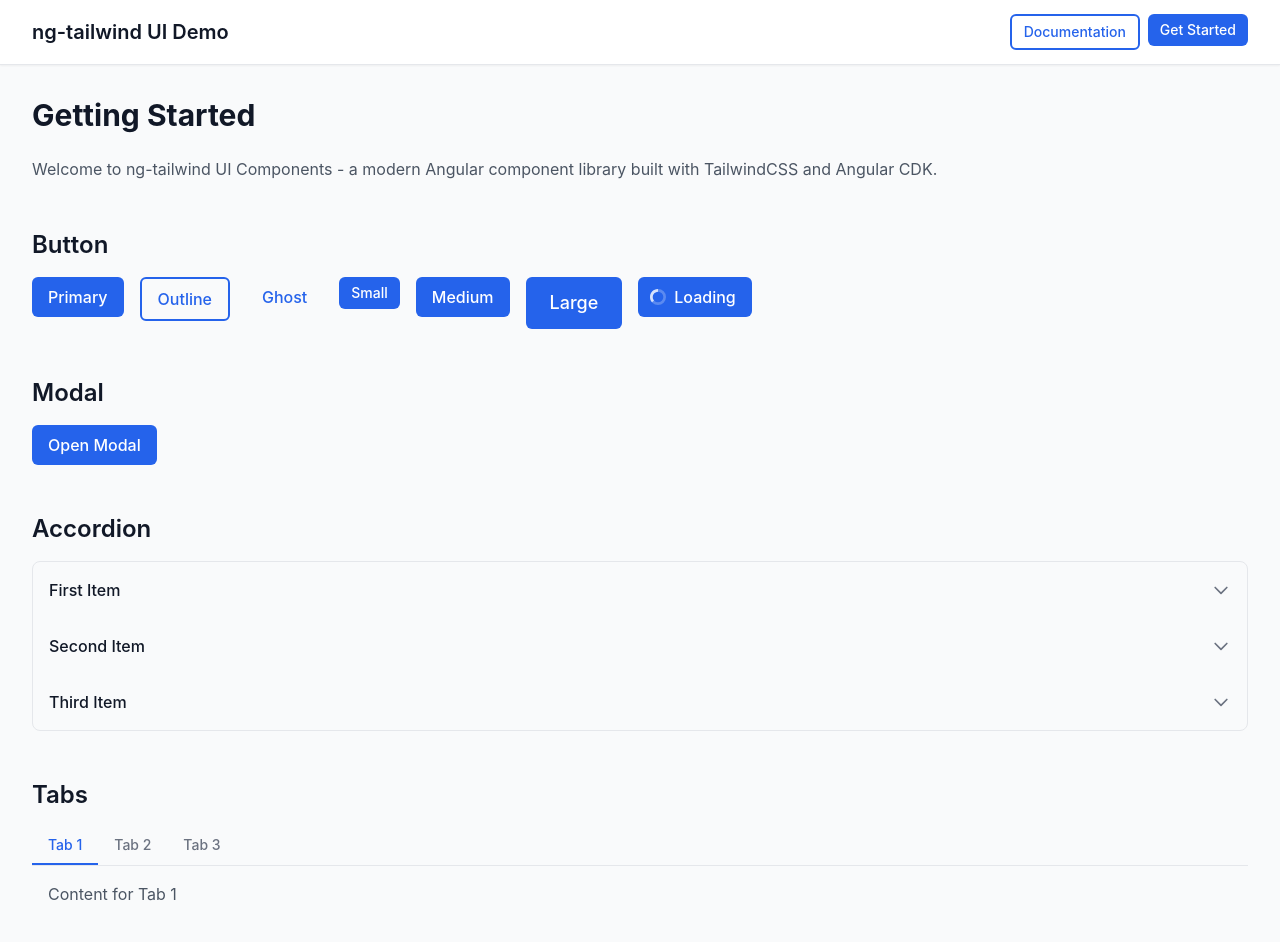
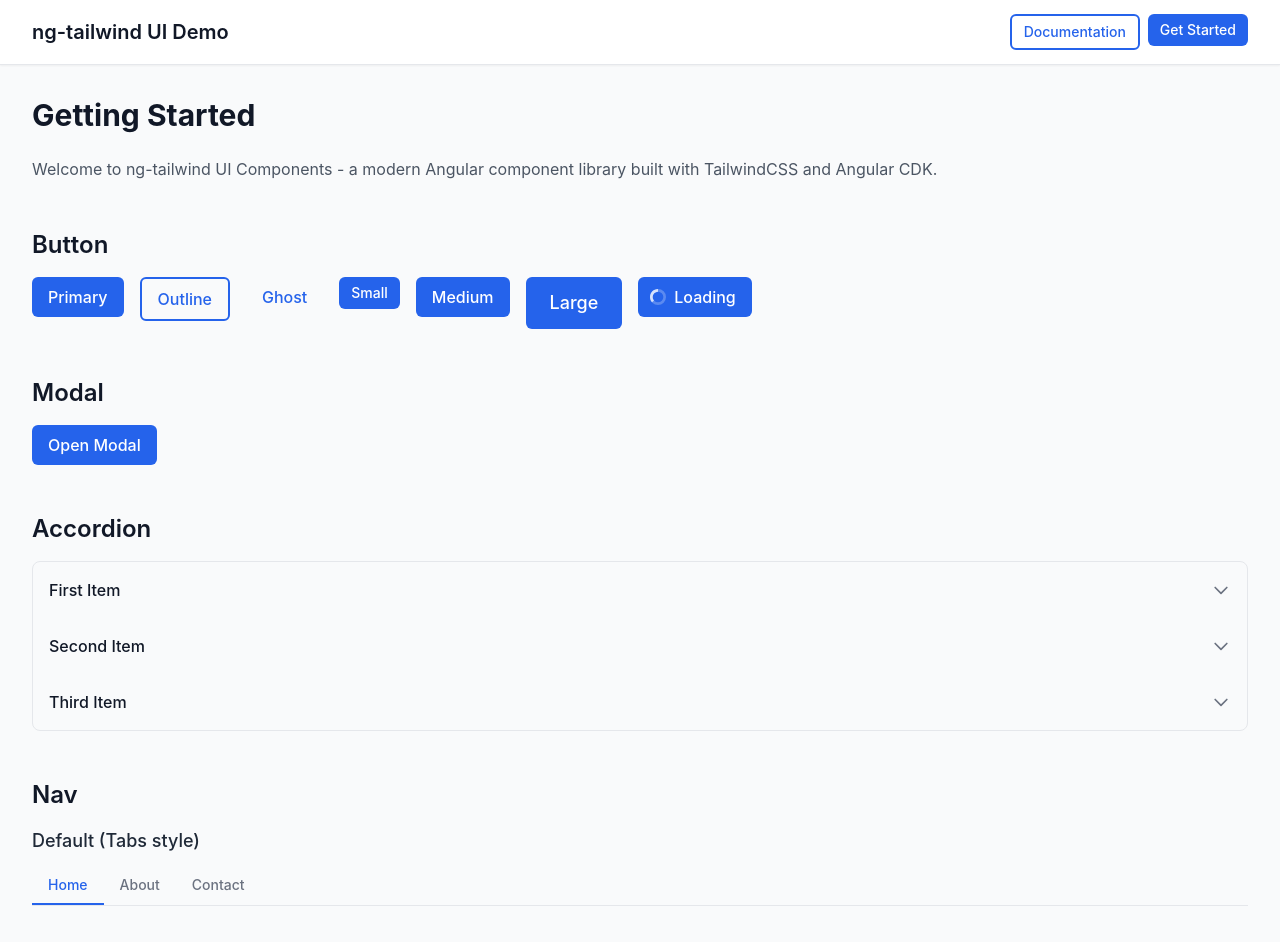
Before and after one commit to alexnoise79/ng-tailwind, an Angular app: page / in a window 1280 px wide. Shown: the top 942 px of the page. Built offline with nearby package versions, Linux system fonts and the light colour scheme.

Commit message:
refactor: remove Tabs component and update documentation to reflect the introduction of the Nav component with multiple styles

```diff
--- a/apps/ui-demo/src/app/home/home.component.html
+++ b/apps/ui-demo/src/app/home/home.component.html
@@ -44,21 +44,6 @@
         <p class="text-gray-600">This is the content of the third accordion item.</p>
       </ui-accordion-item>
     </ui-accordion>
-  </section>
-
-  <section>
-    <h2 class="text-2xl font-semibold text-gray-900 mb-4">Tabs</h2>
-    <ui-tabs>
-      <ui-tab label="Tab 1">
-        <p class="text-gray-600">Content for Tab 1</p>
-      </ui-tab>
-      <ui-tab label="Tab 2">
-        <p class="text-gray-600">Content for Tab 2</p>
-      </ui-tab>
-      <ui-tab label="Tab 3">
-        <p class="text-gray-600">Content for Tab 3</p>
-      </ui-tab>
-    </ui-tabs>
   </section>
 
   <section>
--- a/apps/ui-demo/src/app/home/home.component.ts
+++ b/apps/ui-demo/src/app/home/home.component.ts
@@ -1,9 +1,9 @@
 import { Component, signal } from '@angular/core';
-import { AccordionComponent, AccordionItemComponent, ButtonComponent, CollapseComponent, DatepickerComponent, DropdownComponent, DropdownTriggerDirective, DropdownContentDirective, ModalComponent, NavComponent, NavItemComponent, NgtDateStruct, TabsComponent, TabComponent, TooltipComponent } from '@ng-tailwind/ui-components';
+import { AccordionComponent, AccordionItemComponent, ButtonComponent, CollapseComponent, DatepickerComponent, DropdownComponent, DropdownTriggerDirective, DropdownContentDirective, ModalComponent, NavComponent, NavItemComponent, NgtDateStruct, TooltipComponent } from '@ng-tailwind/ui-components';
 
 @Component({
   selector: 'app-home',
-  imports: [ButtonComponent, ModalComponent, AccordionComponent, AccordionItemComponent, TabsComponent, TabComponent, NavComponent, NavItemComponent, DropdownComponent, DropdownTriggerDirective, DropdownContentDirective, TooltipComponent, CollapseComponent, DatepickerComponent],
+  imports: [ButtonComponent, ModalComponent, AccordionComponent, AccordionItemComponent, NavComponent, NavItemComponent, DropdownComponent, DropdownTriggerDirective, DropdownContentDirective, TooltipComponent, CollapseComponent, DatepickerComponent],
   templateUrl: './home.component.html'
 })
 export class HomeComponent {
--- a/libs/ui-components/src/components/tabs/index.ts
+++ /dev/null
@@ -1,2 +0,0 @@
-export * from './tabs.component';
-export * from './tab.component';
--- a/libs/ui-components/src/components/tabs/tab.component.html
+++ /dev/null
@@ -1,3 +0,0 @@
-<div [id]="panelId()" [attr.aria-labelledby]="buttonId()" [attr.role]="'tabpanel'" [attr.hidden]="!isActive() ? true : null" class="p-4">
-  <ng-content />
-</div>
--- a/libs/ui-components/src/components/tabs/tab.component.ts
+++ /dev/null
@@ -1,17 +0,0 @@
-import { Component, signal, computed, input } from '@angular/core';
-
-let tabIdCounter = 0;
-
-@Component({
-  selector: 'ui-tab',
-  templateUrl: './tab.component.html'
-})
-export class TabComponent {
-  readonly label = input.required<string>();
-
-  id = `tab-${tabIdCounter++}`;
-  isActive = signal(false);
-
-  buttonId = computed(() => `${this.id}-button`);
-  panelId = computed(() => `${this.id}-panel`);
-}
--- a/libs/ui-components/src/components/tabs/tabs.component.html
+++ /dev/null
@@ -1,26 +0,0 @@
-<div class="tabs-container">
-  <div (keydown)="handleKeyDown($event)" role="tablist" class="flex border-b border-gray-200">
-    @for (tab of tabs(); track tab.id) {
-      <button
-        [id]="tab.buttonId()"
-        [attr.aria-selected]="activeTabId() === tab.id"
-        [attr.aria-controls]="tab.panelId()"
-        [attr.tabindex]="activeTabId() === tab.id ? 0 : -1"
-        [class.border-primary-600]="activeTabId() === tab.id"
-        [class.text-primary-600]="activeTabId() === tab.id"
-        [class.border-transparent]="activeTabId() !== tab.id"
-        [class.text-gray-500]="activeTabId() !== tab.id"
-        [class.hover:text-gray-700]="activeTabId() !== tab.id"
-        (click)="selectTab(tab.id)"
-        type="button"
-        role="tab"
-        class="px-4 py-2 font-medium text-sm border-b-2 transition-colors focus:outline-none focus:ring-2 focus:ring-primary-500 focus:ring-offset-2"
-      >
-        {{ tab.label() }}
-      </button>
-    }
-  </div>
-  <div class="tab-panels">
-    <ng-content />
-  </div>
-</div>
--- a/libs/ui-components/src/components/tabs/tabs.component.ts
+++ /dev/null
@@ -1,60 +0,0 @@
-import { Component, ContentChildren, QueryList, AfterContentInit, signal } from '@angular/core';
-import { TabComponent } from './tab.component';
-
-@Component({
-  selector: 'ui-tabs',
-  templateUrl: './tabs.component.html'
-})
-export class TabsComponent implements AfterContentInit {
-  @ContentChildren(TabComponent) tabComponents!: QueryList<TabComponent>;
-
-  tabs = signal<TabComponent[]>([]);
-  activeTabId = signal<string | null>(null);
-
-  ngAfterContentInit(): void {
-    this.tabs.set(this.tabComponents.toArray());
-    if (this.tabs().length > 0 && !this.activeTabId()) {
-      this.selectTab(this.tabs()[0].id);
-    }
-  }
-
-  selectTab(id: string): void {
-    this.activeTabId.set(id);
-    this.tabs().forEach(tab => {
-      tab.isActive.set(tab.id === id);
-    });
-  }
-
-  handleKeyDown(event: KeyboardEvent): void {
-    const currentIndex = this.tabs().findIndex(tab => tab.id === this.activeTabId());
-    let newIndex = currentIndex;
-
-    switch (event.key) {
-      case 'ArrowLeft':
-        event.preventDefault();
-        newIndex = currentIndex > 0 ? currentIndex - 1 : this.tabs().length - 1;
-        break;
-      case 'ArrowRight':
-        event.preventDefault();
-        newIndex = currentIndex < this.tabs().length - 1 ? currentIndex + 1 : 0;
-        break;
-      case 'Home':
-        event.preventDefault();
-        newIndex = 0;
-        break;
-      case 'End':
-        event.preventDefault();
-        newIndex = this.tabs().length - 1;
-        break;
-      default:
-        return;
-    }
-
-    if (newIndex !== currentIndex) {
-      this.selectTab(this.tabs()[newIndex].id);
-      // Focus the new tab button
-      const button = document.getElementById(this.tabs()[newIndex].buttonId());
-      button?.focus();
-    }
-  }
-}
--- a/libs/ui-components/src/index.ts
+++ b/libs/ui-components/src/index.ts
@@ -2,7 +2,6 @@
 export * from './components/button/button.component';
 export * from './components/modal/modal.component';
 export * from './components/accordion';
-export * from './components/tabs';
 export * from './components/nav';
 export * from './components/dropdown';
 export * from './components/tooltip';
```
Also changed, not shown: 5 other files (tests, documents, lock files or other folders).
